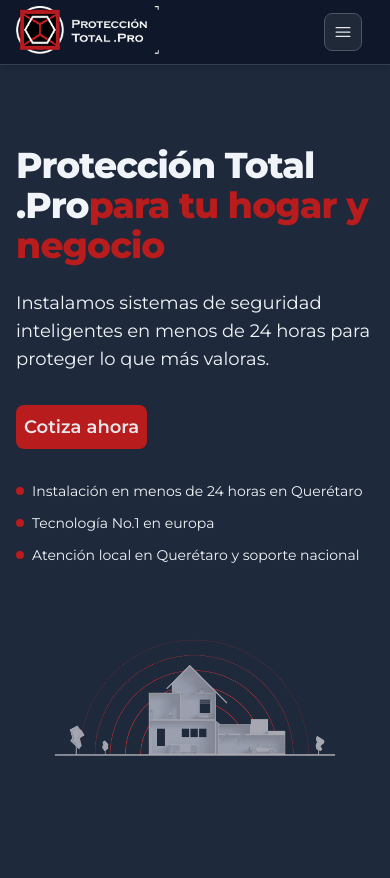
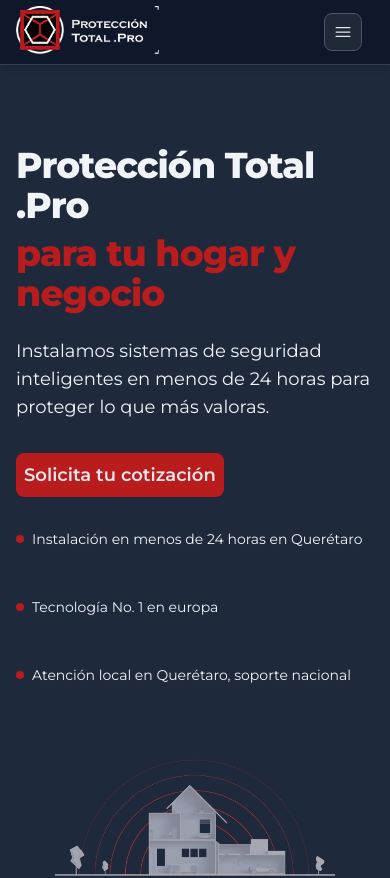
Before and after one commit to Killises/LPPT, a Next.js app: page / in a window 390 px wide. Shown: the top 878 px of the page. Built offline with nearby package versions, Linux system fonts and the light colour scheme.

Commit message:
cambios en traducciones

```diff
--- a/app/components/Hero.jsx
+++ b/app/components/Hero.jsx
@@ -13,10 +13,10 @@
           <motion.div initial={{ opacity: 0, y: 20 }} whileInView={{ opacity: 1, y: 0 }} viewport={{ once: true }} transition={{ duration: 1.0 }}>
             <div className="flex flex-wrap gap-2">
               <h1 className="text-4xl md:text-5xl font-extrabold tracking-tight dark:text-slate-100">
-                {t.hero.title.split(' ').slice(0, 3).join(' ')}
-                <span className="text-red-600 dark:text-red-700">
-                {t.hero.title.split(' ').slice(3).join(' ')}
-                </span>
+                {t.hero.title}
+              </h1>
+              <h1 className="text-4xl md:text-5xl font-extrabold tracking-tight text-red-600 dark:text-red-700">
+                {t.hero.title2}
               </h1>
               <p className="mt-4 text-lg text-slate-600 dark:text-slate-100">
                 {t.hero.subtitle}
@@ -28,7 +28,7 @@
                   {t.hero.cta1}
                 </a>
               </div>
-              <ul className="mt-6 grid sm:grid-cols-3 gap-3 text-sm text-slate-600 dark:text-slate-100">
+              <ul className="mt-6 grid sm:grid-cols-3 gap-12 text-sm text-slate-600 dark:text-slate-100">
                 {t.hero.bullets.map((b, i) => (
                       <li key={i} className="badge">
                         <span className="p-1 rounded-full li " />
--- a/app/data/translations.js
+++ b/app/data/translations.js
@@ -1,18 +1,27 @@
-import { title } from "framer-motion/client";
-
 export const translations = {
-
   es: {
-    nav: { home:"inicio", services: "Servicios", benefits: "Beneficios", why: "¿Por qué elegirnos?", testimonials: "Testimonios", contact: "Contacto" },
-    home:{
-      title:"inicio"
+    nav: {
+      home: "Inicio",
+      services: "Servicios",
+      benefits: "Beneficios",
+      why: "¿Por qué elegirnos?",
+      testimonials: "Testimonios",
+      contact: "Contacto"
+    },
+    home: {
+      title: "Inicio"
     },
     hero: {
-      title: "Protección Total .Pro para tu hogar y negocio",
+      title: "Protección Total .Pro",
+      title2: "para tu hogar y negocio",
       subtitle: "Instalamos sistemas de seguridad inteligentes en menos de 24 horas para proteger lo que más valoras.",
-      cta1: "Cotiza ahora",
-      cta2: "Ver servicios",
-      bullets: ["Instalación en menos de 24 horas en Querétaro", "Tecnología No.1 en europa", "Atención local en Querétaro y soporte nacional"]
+      cta1: "Solicita tu cotización",
+      cta2: "Descubre nuestros servicios",
+      bullets: [
+        "Instalación en menos de 24 horas en Querétaro",
+        "Tecnología No. 1 en europa",
+        "Atención local en Querétaro, soporte nacional"
+      ]
     },
     services: {
       title: "Servicios",
@@ -32,17 +41,22 @@
     },
     benefits: {
       title: "Beneficios",
-      subtitle: "Lo mejor de la tecnología con un servicio local y cercano.",
+      subtitle: "Tecnología avanzada con un servicio cercano y confiable.",
       items: [
         { title: "Instalación exprés", desc: "En Querétaro y alrededores, tu sistema queda listo en menos de 24 h." },
-        { title: "Soluciones integrales", desc: "Protección completa: alarmas, cámaras, control de acceso y soporte técnico." },
-        { title: "Atención especializada", desc: "Equipo profesional para garantizar tu tranquilidad y seguridad." }
+        { title: "Protección integral", desc: "Alarmas, cámaras, control de acceso y soporte técnico en una sola solución." },
+        { title: "Atención personalizada", desc: "Un equipo profesional dedicado a tu tranquilidad y seguridad." }
       ]
     },
     why: {
       title: "¿Por qué elegirnos?",
       subtitle: "Combinamos tecnología de última generación con un servicio local confiable.",
-      bullets: ["Tecnología europea top seller", "Respuesta inmediata", "Personalización según tus necesidades", "Soporte técnico continuo"]
+      bullets: [
+        "Tecnología europea top seller",
+        "Respuesta inmediata",
+        "Personalización según tus necesidades",
+        "Soporte técnico continuo"
+      ]
     },
     testimonials: {
       title: "Testimonios",
@@ -85,24 +99,32 @@
     footer: { rights: "Todos los derechos reservados." }
   },
   en: {
-    nav: { home:"Home", services: "Services", benefits: "Benefits", why: "Why choose us?", testimonials: "Testimonials", contact: "Contact" },
-    home:{
-      title:"Home"
+    nav: {
+      home: "Home",
+      services: "Services",
+      benefits: "Benefits",
+      why: "Why choose us?",
+      testimonials: "Testimonials",
+      contact: "Contact"
+    },
+    home: {
+      title: "Home"
     },
     hero: {
-      title: "Proteccion Total .Pro for your home and business",
-      subtitle: "We install smart security systems in less than 24 hours to protect what you value most.",
-      cta1: "Get a quote",
-      cta2: "View services",
+      title: "Proteccion Total .Pro",
+      title2: "for your home and business",
+      subtitle: "We install smart security systems in under 24 hours to protect what matters most.",
+      cta1: "Request a quote",
+      cta2: "Explore our services",
       bullets: [
-        "Installation in less than 24 hours in Querétaro",
-        "No.1 technology in Europe",
-        "Local service in Querétaro and nationwide support"
+        "Installation in under 24 hours in Querétaro",
+        "No. 1 technology in europe",
+        "Local service in Querétaro with nationwide support"
       ]
     },
     services: {
       title: "Services",
-      subtitle: "Comprehensive solutions: alarms, video surveillance, alerts, and access control.",
+      subtitle: "Comprehensive solutions: alarms, video surveillance, instant alerts, and access control.",
       items: [
         {
           title: "Smart alarms",
@@ -118,11 +140,11 @@
     },
     benefits: {
       title: "Benefits",
-      subtitle: "The best technology with a close, local service.",
+      subtitle: "Cutting-edge technology with friendly, reliable service.",
       items: [
-        { title: "Express installation", desc: "In Querétaro and surrounding areas, your system is ready in less than 24 h." },
-        { title: "Comprehensive solutions", desc: "Complete protection: alarms, cameras, access control, and technical support." },
-        { title: "Specialized attention", desc: "A professional team to ensure your peace of mind and security." }
+        { title: "Express installation", desc: "In Querétaro and nearby areas, your system is ready in under 24 h." },
+        { title: "Integrated protection", desc: "Alarms, cameras, access control, and tech support in one solution." },
+        { title: "Personalized support", desc: "A professional team dedicated to your peace of mind." }
       ]
     },
     why: {
```
